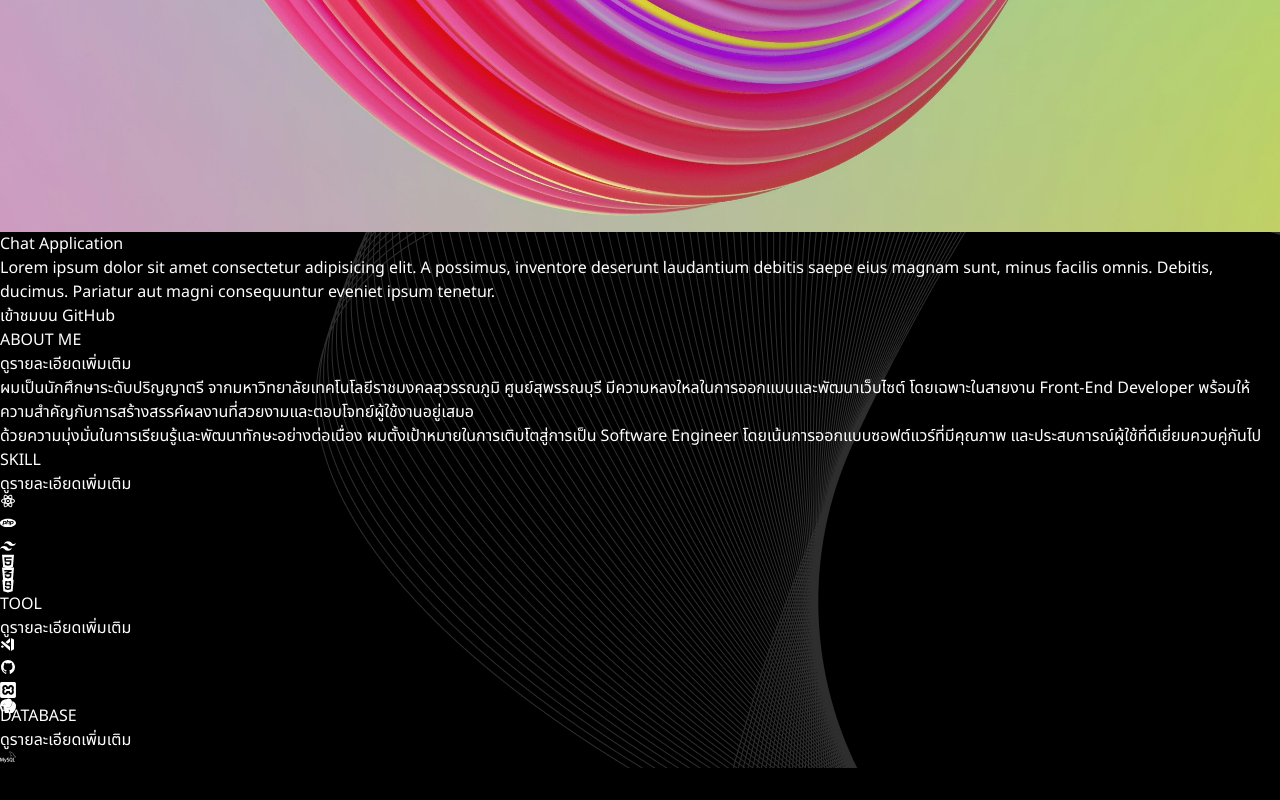
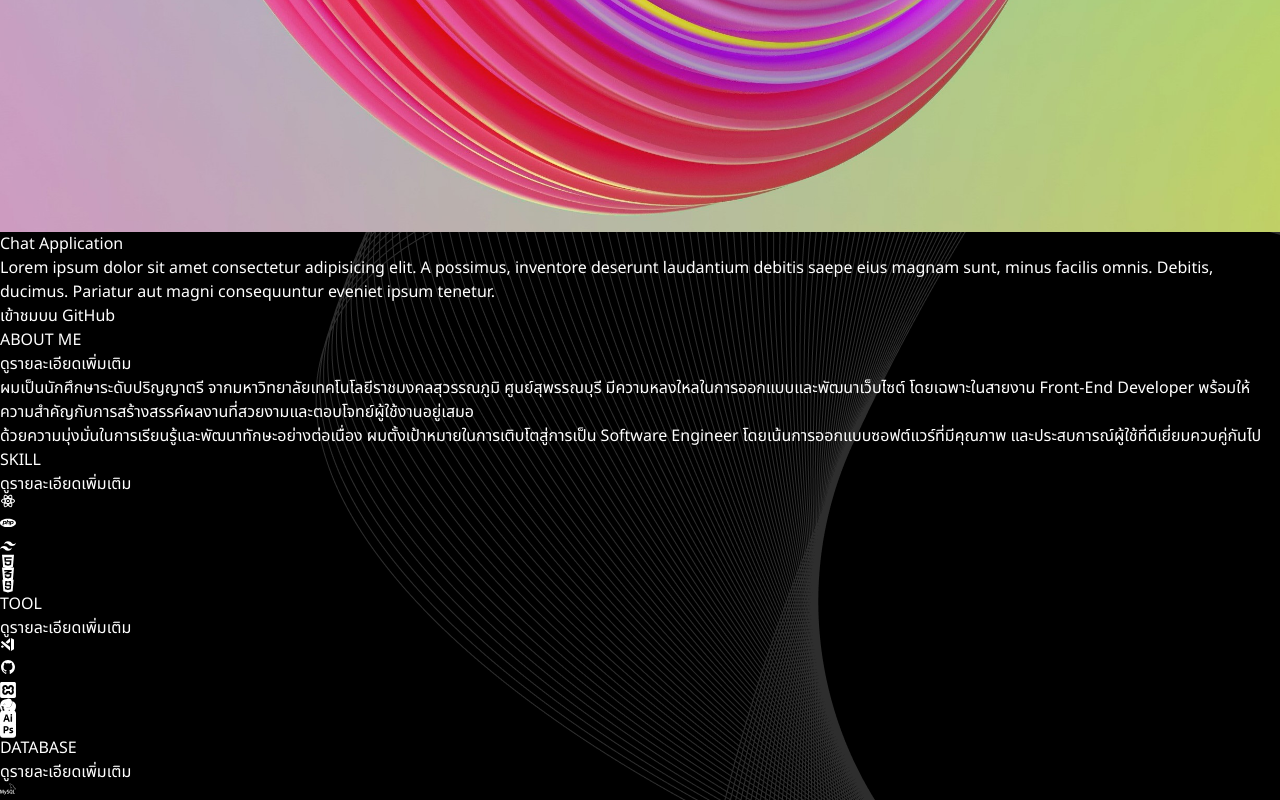
Before and after one commit to Pachared42/pachara, a React (Vite) app: page / in a window 1280 px wide. Shown: the part 8962-9762 px from the top of the page. Before the commit the page ends 9730 px from the top, so only its background shows below. Built offline with nearby package versions, Linux system fonts and the light colour scheme.

Commit message:
I added two new skill tools: Adobe Illustrator and Adobe Photoshop.

```diff
--- a/src/components/Skills.jsx
+++ b/src/components/Skills.jsx
@@ -125,7 +125,7 @@ const Skills = () => {
         </motion.p>
         <AnimatedItemGroup
           data={TOOLS}
-          extractItems={(item) => [item.tool1, item.tool2, item.tool3, item.tool4]}
+          extractItems={(item) => [item.tool1, item.tool2, item.tool3, item.tool4, item.tool5, item.tool6]}
         />
       </motion.div>
 
--- a/src/constants/index.jsx
+++ b/src/constants/index.jsx
@@ -27,6 +27,8 @@ import { VscVscodeInsiders } from "react-icons/vsc";
 import { IoLogoGithub } from "react-icons/io5";
 import { SiXampp } from "react-icons/si";
 import { SiLaragon } from "react-icons/si";
+import { SiAdobeillustrator } from "react-icons/si";
+import { SiAdobephotoshop } from "react-icons/si";
 
 // Database icons
 import { SiMysql } from "react-icons/si";
@@ -163,8 +165,18 @@ export const TOOLS = [
     experience: "",
   },
   {
-    tool3: <SiLaragon className="text-4xl lg:text-[85px] text-[#1D7A8C]" />,
+    tool4: <SiLaragon className="text-4xl lg:text-[85px] text-[#1D7A8C]" />,
     name: "Laragon",
+    experience: "",
+  },
+  {
+    tool5: <SiAdobeillustrator className="text-4xl lg:text-[85px] text-[#FF9A00]" />,
+    name: "Adobe Illustrator",
+    experience: "",
+  },
+  {
+    tool6: <SiAdobephotoshop className="text-4xl lg:text-[85px] text-[#31A8FF]" />,
+    name: "Adobe Photoshop",
     experience: "",
   },
 ];
```
